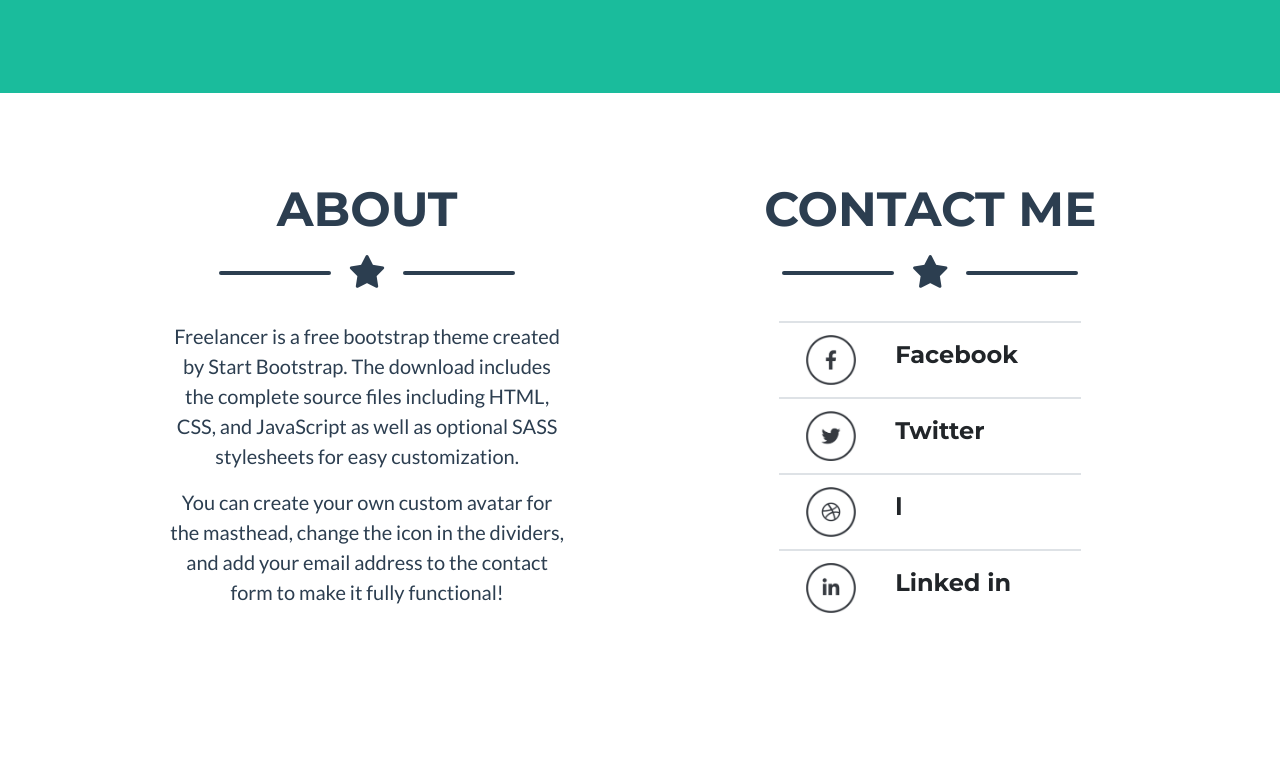
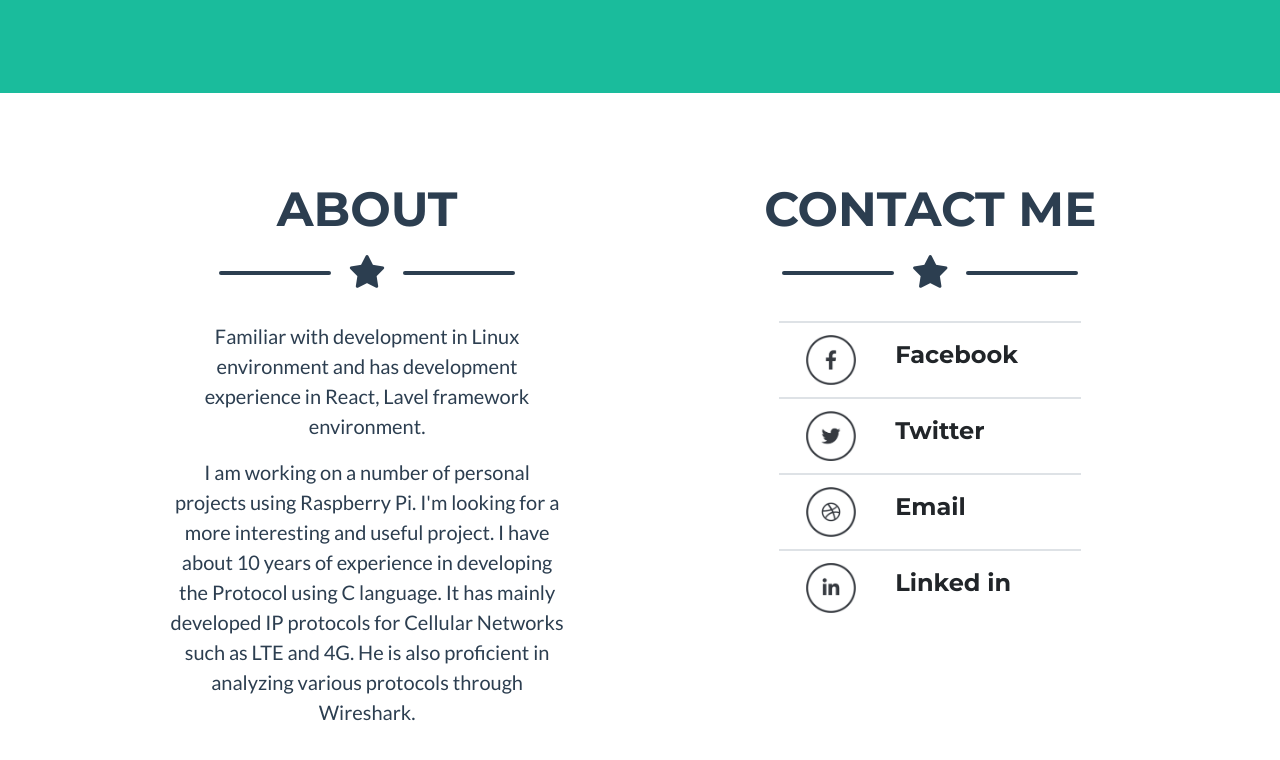
Before and after one commit to Git-ijhwang/injun-github.io, a plain HTML site: page index.html in a window 1280 px wide. Shown: the part 762-1522 px from the top of the page. Before the commit the page ends 1499 px from the top, so only its background shows below. Drawn offline with Linux system fonts and the light colour scheme.

Commit message:
Add files via upload

```diff
--- a/index.html
+++ b/index.html
@@ -44,9 +44,11 @@
           <li class="nav-item mx-0 mx-lg-1">
             <a class="nav-link py-3 px-0 px-lg-3 rounded js-scroll-trigger" href="./myworks.html">My Works</a>
           </li>
+		  <!--
           <li class="nav-item mx-0 mx-lg-1">
             <a class="nav-link py-3 px-0 px-lg-3 rounded js-scroll-trigger" href="#contact">Contact</a>
           </li>
+		  -->
         </ul>
       </div>
     </div>
@@ -103,8 +105,15 @@
 						<div class="col"> </div>
 
 						<div class="col-sm-7 ml-auto">
-							<p class="lead">Freelancer is a free bootstrap theme created by Start Bootstrap. The download includes the complete source files including HTML, CSS, and JavaScript as well as optional SASS stylesheets for easy customization.</p>
-							<p class="lead">You can create your own custom avatar for the masthead, change the icon in the dividers, and add your email address to the contact form to make it fully functional!</p>
+							<p class="lead">
+							Familiar with development in Linux environment and has development experience in React, Lavel framework environment.
+
+							</p>
+							<p class="lead">
+
+I am working on a number of personal projects using Raspberry Pi. I'm looking for a more interesting and useful project.
+I have about 10 years of experience in developing the Protocol using C language. It has mainly developed IP protocols for Cellular Networks such as LTE and 4G. He is also proficient in analyzing various protocols through Wireshark.
+							</p>
 						</div>
 
 						<div class="col"> </div>
@@ -176,7 +185,7 @@
 					</div>
 				   </td>
 				   <td class="align-middle">
-					<h4> l </h4>
+					<h4> Email </h4>
 				   </td>
 				  </tr>
 				  <tr>
```
Also changed, not shown: myworks.html (+2 -0 lines), resume/injun_resume.html (+2 -0 lines), 1 other file.
